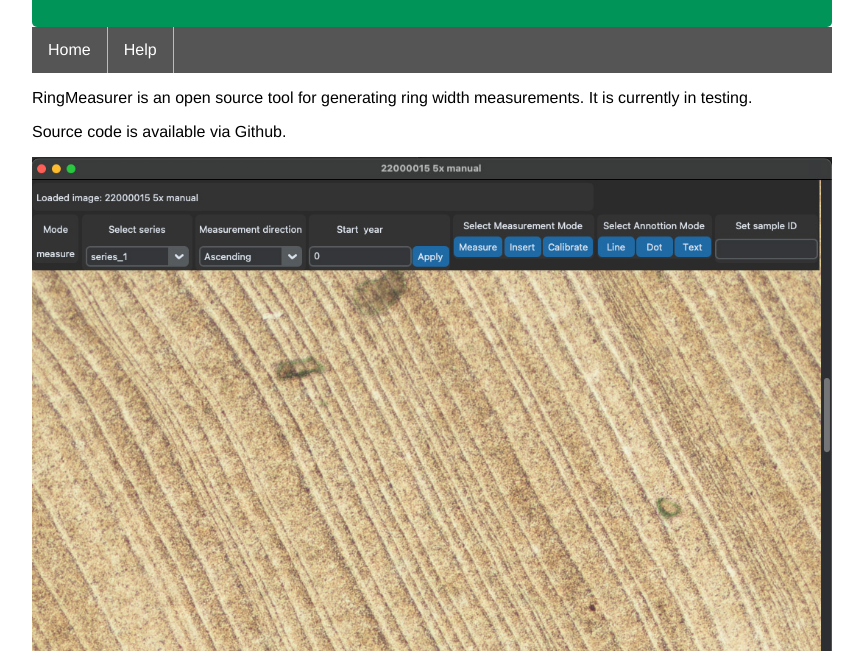
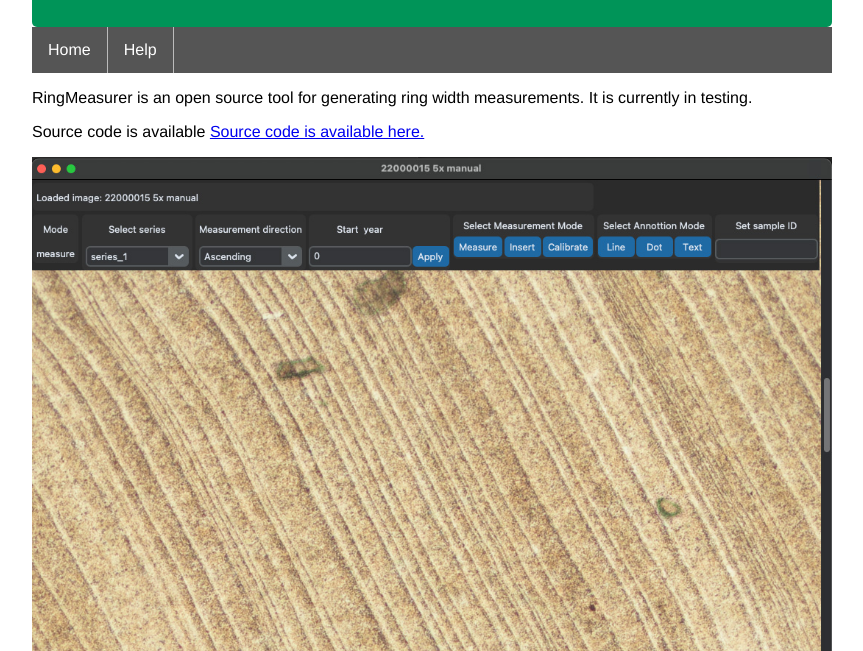
Before and after one commit to ringdater/ringmeasurer, a plain HTML site: page index.html in a window 1280 px wide. Shown: the part 149-800 px from the top of the page, without its empty margins (208-1071 px from the left). Drawn offline with Linux system fonts and the light colour scheme.

Commit message:
Update index.html

```diff
--- a/index.html
+++ b/index.html
@@ -27,7 +27,7 @@
         It is currently in testing.
     </p>
 
-    <p>Source code is available via Github.</p>
+    <p>Source code is available <a href="https://github.com/ringdater/ringmeasurer_beta_v1"> Source code is available here. </a></p>
     <img src="screenshot.jpg" alt="Screenshot of RingMeasurer" width="800">
     </div>
 	<hr align="center" width="800">
```
